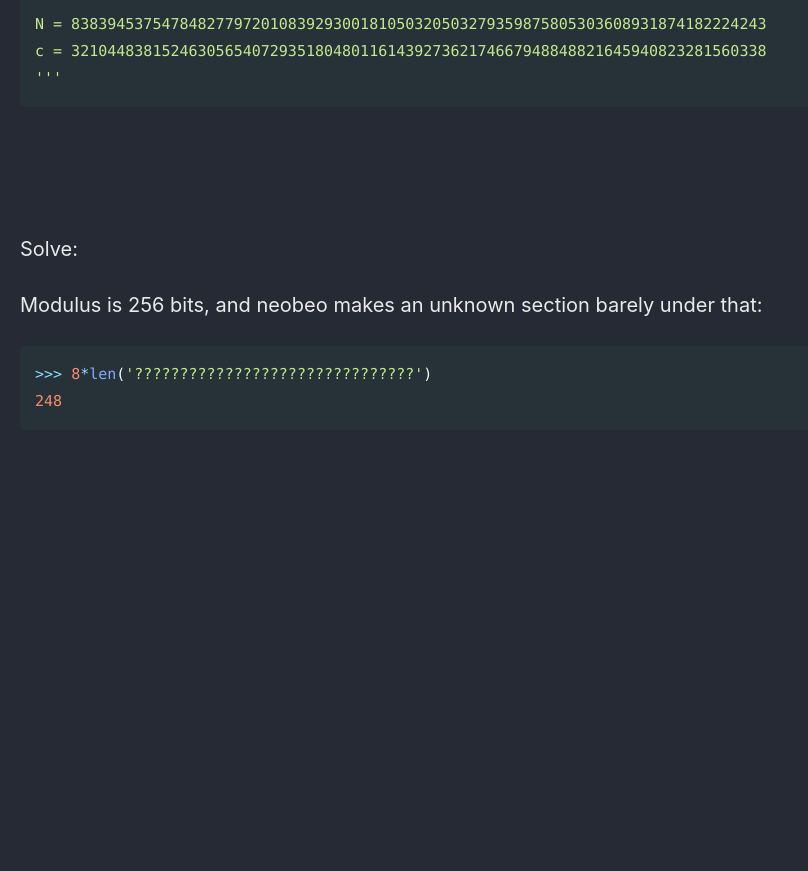
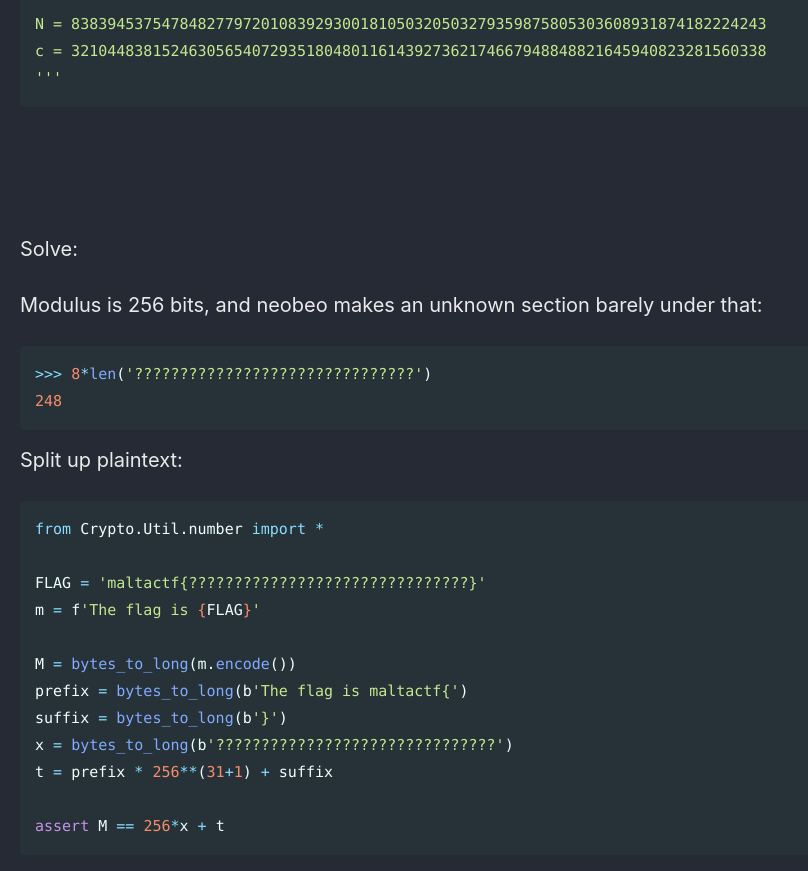
Before and after one commit to Connor-McCartney/Connor-McCartney.github.io, a Jekyll site: the page built from _pages/cryptography/other/grammarnaziMaltaQuals2025.md, in a window 1280 px wide and 900 px high, scrolled down 1026 px. Shown: the top 871 px of the window, without its empty margins (0-808 px from the left). Built offline with Jekyll 4.4.1, drawn with Linux system fonts in a browser that asks for light colours; cached includes are drawn as plain includes; before the commit the page ends 1501 px from its top, so only the background shows below that.

Commit message:
Update grammarnaziMaltaQuals2025.md

````diff
--- a/_pages/cryptography/other/grammarnaziMaltaQuals2025.md
+++ b/_pages/cryptography/other/grammarnaziMaltaQuals2025.md
@@ -54,3 +54,20 @@ Modulus is 256 bits, and neobeo makes an unknown section barely under that:
 >>> 8*len('???????????????????????????????')
 248
 ```
+
+Split up plaintext:
+
+```python
+from Crypto.Util.number import *
+
+FLAG = 'maltactf{???????????????????????????????}'
+m = f'The flag is {FLAG}'
+
+M = bytes_to_long(m.encode())
+prefix = bytes_to_long(b'The flag is maltactf{')
+suffix = bytes_to_long(b'}')
+x = bytes_to_long(b'???????????????????????????????')
+t = prefix * 256**(31+1) + suffix
+
+assert M == 256*x + t
+```
````
